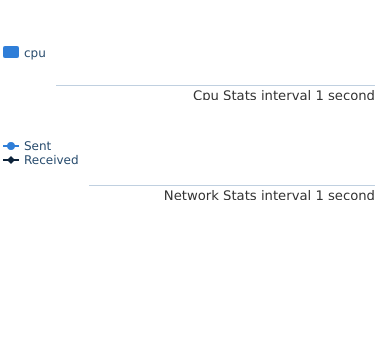
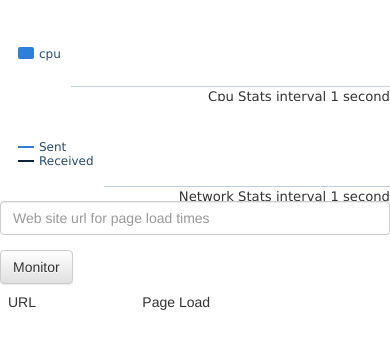
Before and after one commit to craigdub/moniter, a Python web app: template dashboard/templates/mytemplate.jinja2 in a window 390 px wide; the page is wider, and only the part inside the window is pictured. Shown: the top 349 px of that part. Run offline with Jinja, Linux system fonts and the light colour scheme; the template is opened without the code that fills it, so the values that code supplies are empty; some libraries are stand-ins or nearby versions.

Commit message:
Removed unnecessary shift logic, removed points on network graph

```diff
--- a/dashboard/static/js/chart-cpu.js
+++ b/dashboard/static/js/chart-cpu.js
@@ -85,23 +85,17 @@ function init_second_cpu(socket) {
 	    series: [{'name':'cpu', data:[]}]
 	});
 
-    var i = 0;
 	socket.on('second_cpu', function(point) {
 		var chart = $('#second-cpu').highcharts();
 
         var pointColor = 'green';
         if (point > 88) {
-            pointColor = 'orange;'
+            pointColor = 'orange';
         }
         else if (point > 94) {
-            pointColor = 'red;'
+            pointColor = 'red';
         }
-
-        if (i > 30) {
-            chart.series[0].addPoint({y: point, color: pointColor}, true, true);
-            return;
-        }
-        chart.series[0].addPoint({y: point, color: pointColor});
-        i++;
+        var sshift = chart.series[0].data.length > 40;
+        chart.series[0].addPoint({y: point, color: pointColor}, true, sshift);
 	});
 }
--- a/dashboard/static/js/chart-network.js
+++ b/dashboard/static/js/chart-network.js
@@ -32,6 +32,13 @@ function init_second_network(socket) {
             layout: 'vertical',
             verticalAlign: 'middle',
             align: 'left'
+        },
+        plotOptions: {
+            line: {
+                marker: {
+                    enabled: false
+                }
+            }
         },
         rangeSelector: {
             enabled: false,
@@ -75,7 +82,7 @@ function init_second_network(socket) {
         xAxis: {
         },
         tooltip: {
-            pointFormat: '<span style="color:{series.color}">{series.name}</span>: <b>{point.y}%</b><br/>',
+            pointFormat: '<span style="color:{series.color}">{series.name}</span>: <b>{point.y}</b><br/>',
             valueDecimals: 2
         },
         navigator: {
@@ -84,20 +91,14 @@ function init_second_network(socket) {
         series: [{'name':'Sent', data:[]}, {'name':'Received', data:[]}]
     });
 
-    var i = 0;
     socket.on('second_net_bandwidth', function(data) {
-        console.log(data);
         var chart = $('#second-network').highcharts();
 
         data = JSON.parse(data);
 
-        if (i > 30) {
-            chart.series[0].addPoint(data.packets_sent, true,true);
-            chart.series[1].addPoint(data.packets_recv, true, true);
-            return;
-        }
-        i++;
-        chart.series[0].addPoint(data.packets_sent, true);
-        chart.series[1].addPoint(data.packets_recv, true);
+        var sshift = chart.series[0].data.length > 40;
+
+        chart.series[0].addPoint(data.packets_sent, true,sshift);
+        chart.series[1].addPoint(data.packets_recv, true, sshift);
     });
 }
--- a/dashboard/templates/mytemplate.jinja2
+++ b/dashboard/templates/mytemplate.jinja2
@@ -13,18 +13,37 @@
 	<script src="/static/js/socket.io.js"></script>
 	<script src="/static/js/chart-cpu.js"></script>
 	<script src="/static/js/chart-network.js"></script>
+	<script src="/static/js/page-load.js"></script>
 	<script src="//netdna.bootstrapcdn.com/bootstrap/3.0.0/js/bootstrap.min.js"></script>
 </head>
 <body>
 	<div id="container">
 		<div class="row">
-            <div class="span12">
+			<div class="col-md-12">
 			</div>
 		</div>
 		<div class="row">
-            <div class="span12">
+			<div class="col-md-4">
 				<div id="second-cpu"></div>
 				<div id="second-network"></div>
+			</div>
+			<div class="col-md-8">
+				<form class="form-inline" role="form">
+					<div class="form-group">
+						<input type="url" class="form-control" id="input-url" placeholder="Web site url for page load times">
+					</div>
+					<button type="submit" class="btn btn-default" id="button-page-load" onclick="return false">Monitor</button>
+				</form>
+				<table id="table-page-load" class="table">
+					<thead>
+						<tr>
+							<td>URL</td>
+							<td >Page Load</td>
+						</tr>
+					</thead>
+					<tbody id="tbody-page-load">
+					</tbody>
+				</table>
 			</div>
 		</div>
 	</div>
@@ -34,10 +53,23 @@
 	</body>
 	<script>
 	$(function() {
+		function init() {
 			var socket = io.connect();
 			socket.emit('init');
+
 			init_second_cpu(socket);
 			init_second_network(socket);
+		}
+
+		init();
+
+		$('#button-page-load').click(function() {
+			var socket = io.connect();
+			var url = $('#input-url').val();
+
+			$('#tbody-page-load').append(viewPageLoad(url));
+			getPageLoad(socket, url);
+		});
 	});
 	</script>
 	</html>
```
Also changed, not shown: dashboard/views.py (+21 -1 lines). Lines whose indentation alone changed are shown as unchanged.
